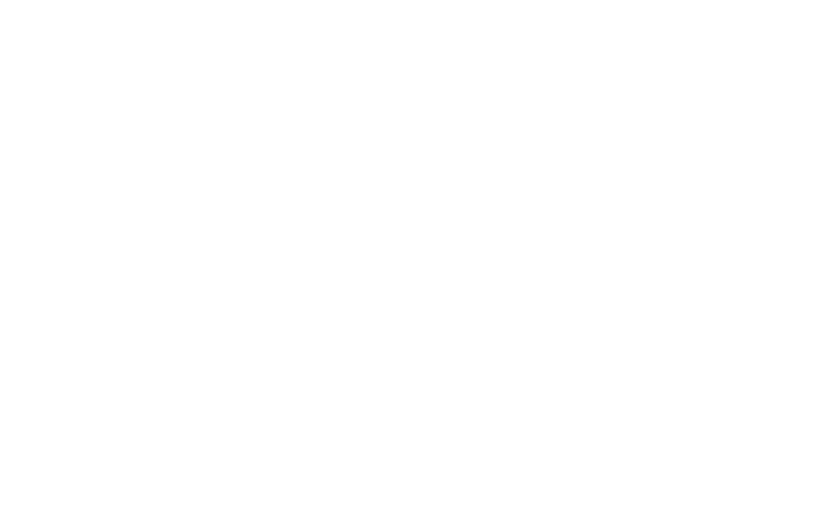
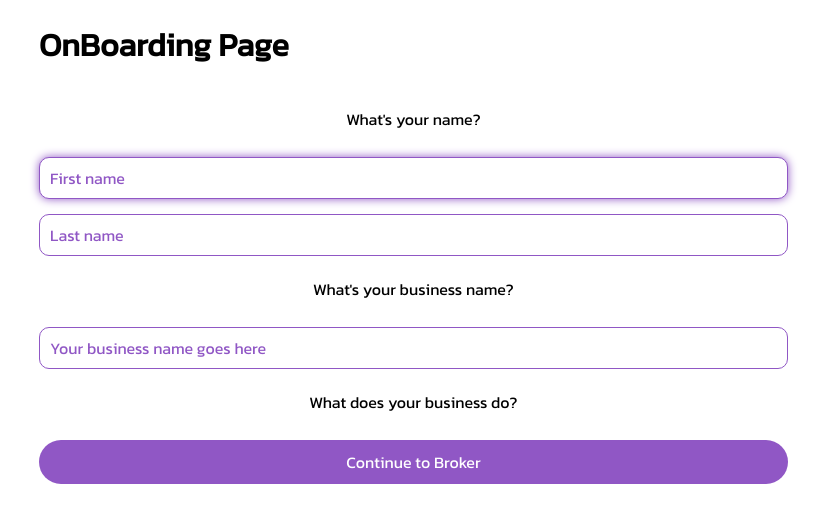
Before and after one commit to oliver-wahome/broker, a React (Create React App) app: page /onboarding in a window 1280 px wide. Before the commit this address had no page. Shown: the top 522 px of the page, without its empty margins (25-851 px from the left). Built offline with nearby package versions, Linux system fonts and the light colour scheme.

Commit message:
feat: adding the onboarding page to collect more user data during registration

```diff
--- a/src/App.js
+++ b/src/App.js
@@ -4,10 +4,12 @@ import About from './pages/About';
 import Contact from './pages/Contact';
 import SignIn from './pages/SignIn';
 import Register from './pages/Register';
+import OnBoarding from './pages/OnBoarding';
 import './App.css';
 //import 'bootstrap/dist/css/bootstrap.min.css';
 
 import { BrowserRouter, Routes, Route } from 'react-router-dom';
+
 
 
 function App() {
@@ -21,6 +23,7 @@ function App() {
           <Route path="/contact" element={<Contact />} />
           <Route path="/signin" element={<SignIn />} />
           <Route path="/register" element={<Register />} />
+          <Route path="/onboarding" element={<OnBoarding />} />
         </Routes>
       </BrowserRouter>
     </div>
--- /dev/null
+++ b/src/pages/OnBoarding.js
@@ -0,0 +1,25 @@
+import React from 'react';
+
+function OnBoarding(){
+    return(
+        <div className='onboarding'>
+            <h1>OnBoarding Page</h1>
+
+            <form className="authForm">
+                <p>What's your name?</p>
+                <input type="text" placeholder="First name" autoFocus required/>
+                <input type="text" placeholder="Last name" required/>
+
+                <p>What's your business name?</p>
+                <input type="text" placeholder="Your business name goes here" required/>
+
+                <p>What does your business do?</p>
+                {/* Insert a dropdown menu here */}
+
+                <button className="authFormBtn">Continue to Broker</button>
+            </form>
+        </div>
+    );
+}
+
+export default OnBoarding;
--- a/src/pages/Register.js
+++ b/src/pages/Register.js
@@ -34,7 +34,7 @@ function Register(){
                 userId: userId
             }).then(() => {
                 console.log(email + " "+ password + " " + user.uid);
-                navigate("/dashboard");//redirecting to the dashboard
+                navigate("/onboarding");//redirecting to the dashboard
             }).catch((error) => {
                 console.log(error.message);
             })
```
